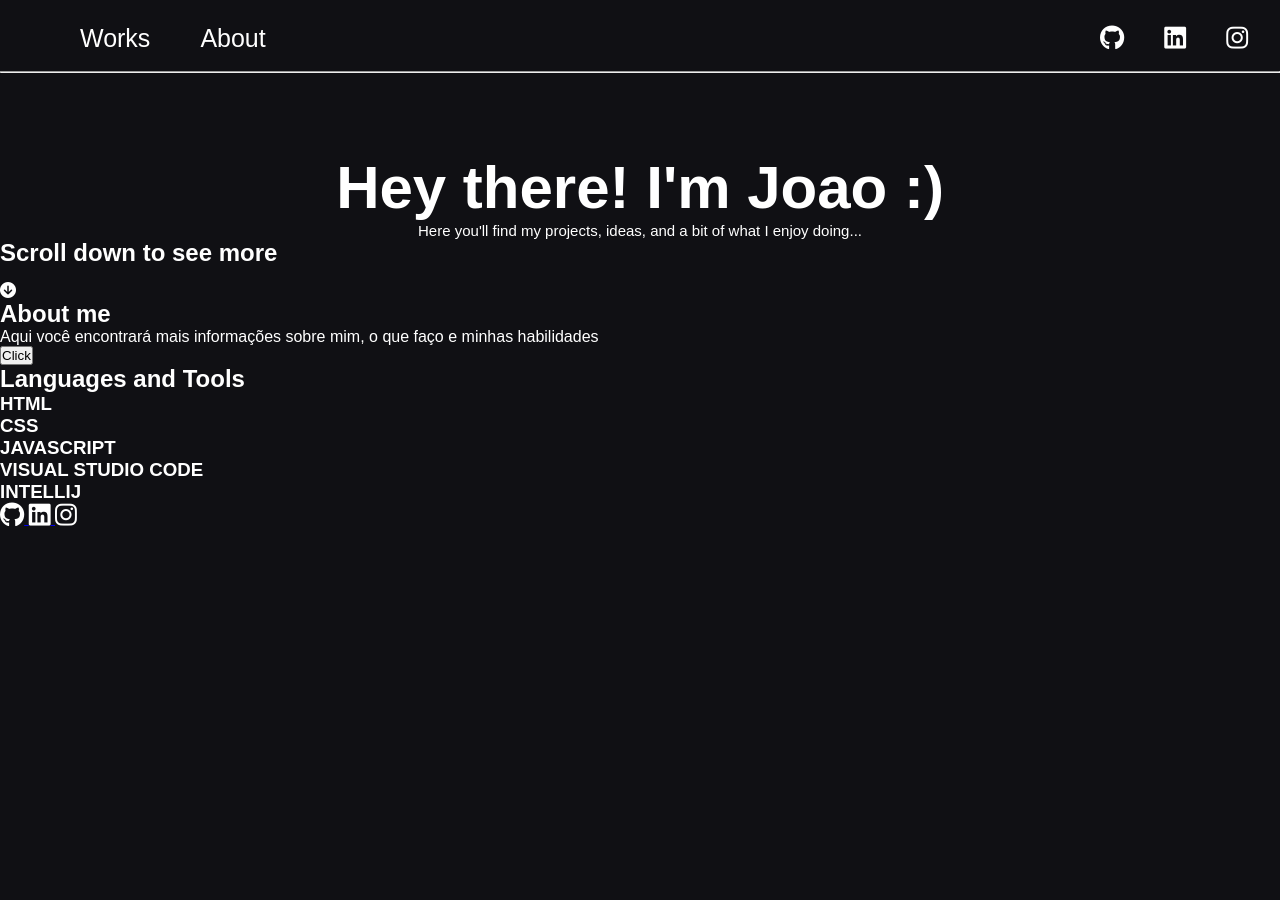
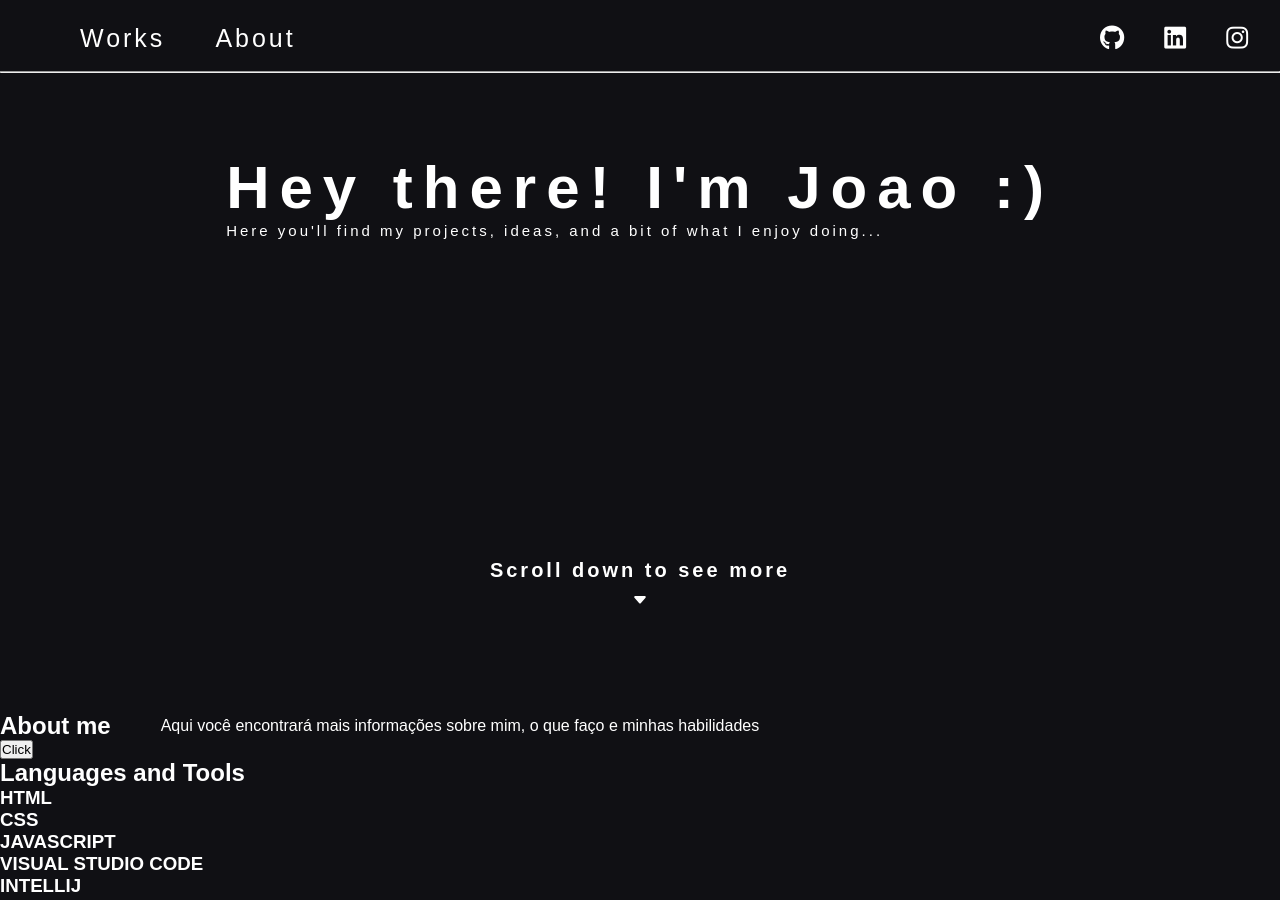
Before and after one commit to joaoomoura0/portfolio, a plain HTML site: page index.html in a window 1280 px wide. Shown: the top 900 px of the page. Before the commit the page ends 800 px from the top, so only its background shows below. Drawn offline with Linux system fonts and the light colour scheme; a web font is replaced by a local one.

Commit message:
correcoes header e main

```diff
--- a/index.html
+++ b/index.html
@@ -38,7 +38,9 @@
 
         <div class="see-more">
             <h2>Scroll down to see more</h2>
-            <i class="fa-solid fa-circle-arrow-down" style="margin-top: 15px;"></i>
+            <svg xmlns="http://www.w3.org/2000/svg" width="16" height="16" fill="currentColor" class="bi bi-caret-down-fill" viewBox="0 0 16 16">
+            <path d="M7.247 11.14 2.451 5.658C1.885 5.013 2.345 4 3.204 4h9.592a1 1 0 0 1 .753 1.659l-4.796 5.48a1 1 0 0 1-1.506 0z"/>
+            </svg>
         </div>
 
         <section id="works"></section>
--- a/styles/style.css
+++ b/styles/style.css
@@ -30,6 +30,7 @@ nav ul {
     color:#FFFFFF;
     text-decoration: none;
     font-size: 25px;
+    letter-spacing: 3px;
 }
 
 nav a:hover {
@@ -61,15 +62,54 @@ hr {
 }
 
 .content {
-    text-align: center;
     margin: 80px auto 0 auto;
+    display: flex;
+    flex-direction: column;
+    align-items: flex-start;
+    width: fit-content ;
 }
 
 .title {
     font-size: 60px;
+    letter-spacing: 10px;
 }
 
 .subtitle {
     font-size: 15px;
+    letter-spacing: 3px;
 
 }
+
+.see-more {
+    margin-top: 25%;
+    text-align: center;
+    letter-spacing: 3px;
+}
+
+.see-more h2 {
+    font-size: 20px;
+    margin-bottom: 10px;
+}
+
+.works {
+
+}
+
+.sobre1 {
+    margin-top: 100px;
+    display: flex;
+    align-items: center;
+    gap: 50px;
+
+}
+
+
+
+
+
+footer {
+    padding: 2rem;
+    margin-top: 30rem;
+    display: flex;
+    justify-content: center;
+}
```
